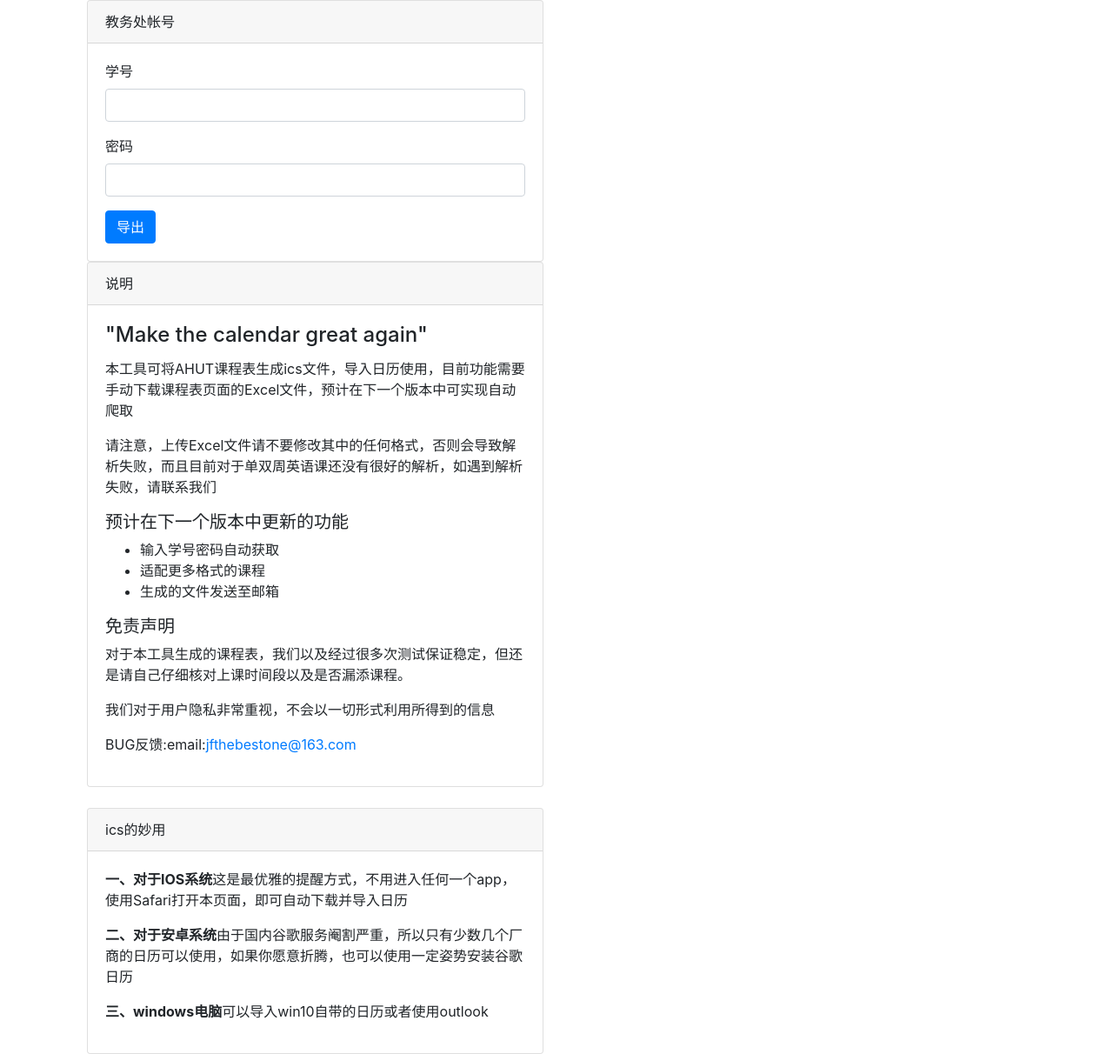
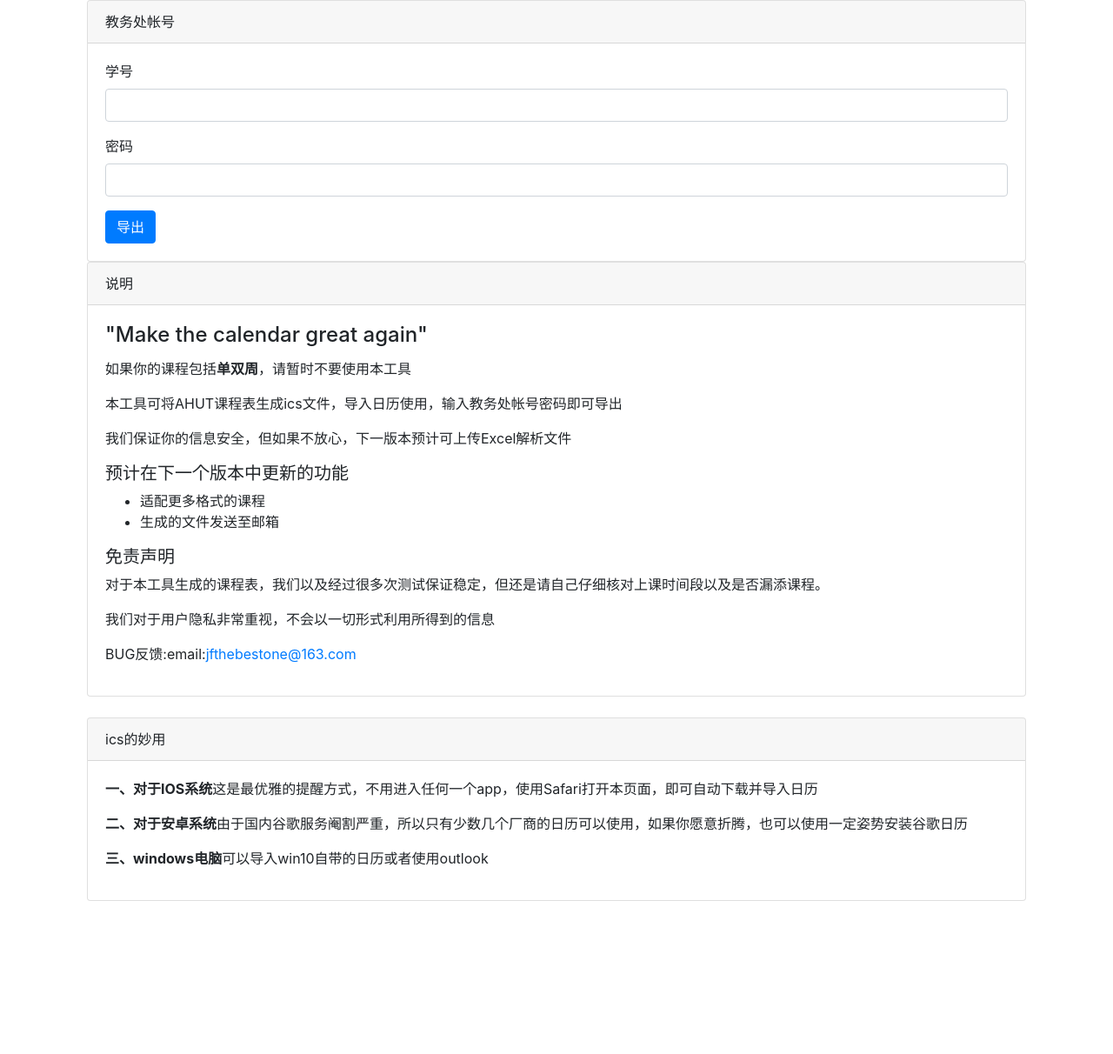
Before and after one commit to WindGiang/ics_creator, a Flask app: page / in a window 1280 px wide. Shown: the whole page at 87% size. After the commit the page ends 1036 px from the top, so only its background shows below. Run offline with Flask 2, Linux system fonts and the light colour scheme; some libraries are stand-ins or nearby versions.

Commit message:
src文件夹

```diff
--- /dev/null
+++ b/app/__init__.py
@@ -0,0 +1,3 @@
+from flask import Flask
+
+app = Flask(__name__)
--- a/app/main_.py
+++ b/app/main_.py
@@ -1,6 +1,4 @@
-import os
-
-from flask import Flask, render_template, redirect, url_for, flash, get_flashed_messages
+from flask import Flask, render_template, flash
 from flask_wtf import FlaskForm
 from wtforms import SubmitField, StringField, PasswordField
 from wtforms.validators import DataRequired
--- a/app/templates/index.html
+++ b/app/templates/index.html
@@ -11,7 +11,7 @@
   </head>
   <body>
         <div class="container">
-            <div class="col-6">
+            <div class="col-12">
                 {% for message in get_flashed_messages() %}
                 <div class="alert alert-info">
                     <button type="button" class="close" data-dismiss="alert">&times;</button>
@@ -43,11 +43,12 @@
                     </div>
                     <div class="card-body">
                         <h4 class="card-title">"Make the calendar great again"</h4>
-                        <p>本工具可将AHUT课程表生成ics文件，导入日历使用，目前功能需要手动下载课程表页面的Excel文件，预计在下一个版本中可实现自动爬取</p>
-                        <p>请注意，上传Excel文件请不要修改其中的任何格式，否则会导致解析失败，而且目前对于单双周英语课还没有很好的解析，如遇到解析失败，请联系我们</p>
+                        <p>如果你的课程包括<strong>单双周</strong>，请暂时不要使用本工具</p>
+                        <p>本工具可将AHUT课程表生成ics文件，导入日历使用，输入教务处帐号密码即可导出</p>
+                        <p>我们保证你的信息安全，但如果不放心，下一版本预计可上传Excel解析文件</p>
                         <h5>预计在下一个版本中更新的功能</h5>
+
                         <ul>
-                            <li>输入学号密码自动获取</li>
                             <li>适配更多格式的课程</li>
                             <li>生成的文件发送至邮箱</li>
                         </ul>
```
Also changed, not shown: app/QZ_API.py (renamed from app/main/QZ_API.py).
